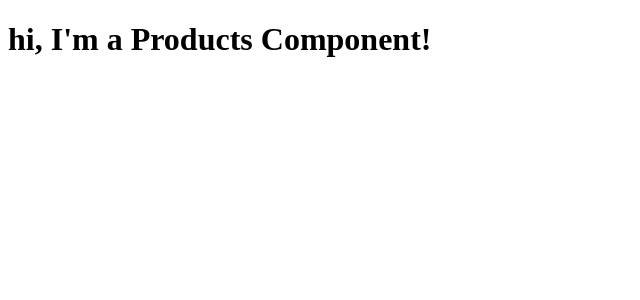
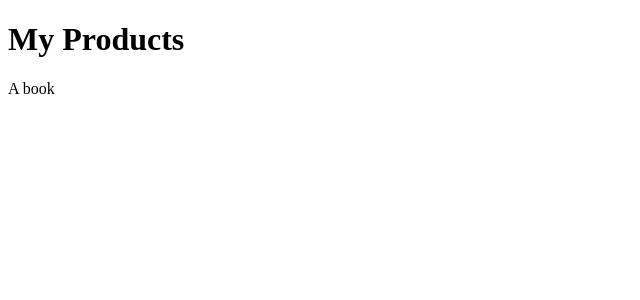
Before and after one commit to GiuseppeJoeT/Angular-FitnessTracker-App, an Angular app in the folder NG-Fitness-Tracker-App/: page / in a window 1280 px wide. Shown: the top 300 px of the page, without its empty margins (0-640 px from the left). Built offline with nearby package versions, Linux system fonts and the light colour scheme.

Commit message:
product component

```diff
--- a/NG-Fitness-Tracker-App/src/app/app.component.html
+++ b/NG-Fitness-Tracker-App/src/app/app.component.html
@@ -1 +1,3 @@
-<app-products></app-products>
+<app-products>
+  <app-product></app-product>
+</app-products>
--- a/NG-Fitness-Tracker-App/src/app/product/product.component.css
+++ b/NG-Fitness-Tracker-App/src/app/product/product.component.css
@@ -0,0 +1,3 @@
+p {
+    border: red 3px;
+}
--- a/NG-Fitness-Tracker-App/src/app/product/product.component.html
+++ b/NG-Fitness-Tracker-App/src/app/product/product.component.html
@@ -1,3 +1,3 @@
 <p>
-  product works!
+  I'm the product component!
 </p>
--- a/NG-Fitness-Tracker-App/src/app/products.component.html
+++ b/NG-Fitness-Tracker-App/src/app/products.component.html
@@ -1 +1,6 @@
-<h1>hi, I'm a Products Component!</h1>
+<h1>My Products</h1>
+
+<!-- string interpolation -->
+<div>{{ productName }}</div>
+
+<!-- <app-product></app-product> -->
--- a/NG-Fitness-Tracker-App/src/app/products.component.ts
+++ b/NG-Fitness-Tracker-App/src/app/products.component.ts
@@ -5,4 +5,6 @@ import { Component } from '@angular/core';
     templateUrl: './products.component.html'
 })
 
-export class ProductsComponent {}
+export class ProductsComponent {
+    productName = 'A book';
+}
```
